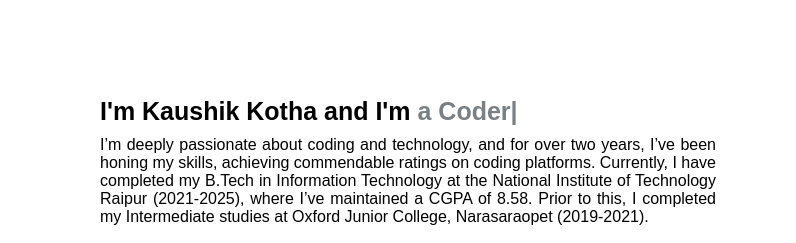
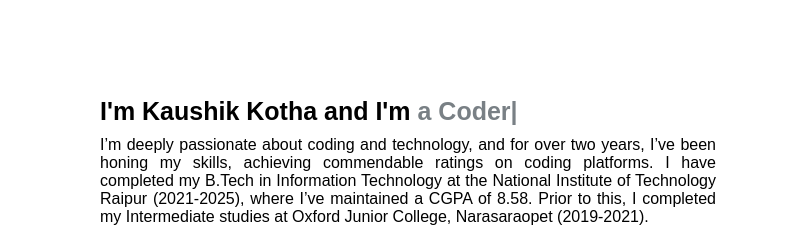
Before and after one commit to Kaushik515/portfolio, a website: page index.html in a window 1280 px wide. Shown: the part 980-1223 px from the top of the page, 484-1280 px from the left. Drawn offline with nearby package versions, Linux system fonts and the light colour scheme.

Commit message:
Update index.html

```diff
--- a/index.html
+++ b/index.html
@@ -68,7 +68,7 @@
                     <p >I’m deeply passionate about coding and technology,
                         and for over two years, I’ve been honing my skills,
                         achieving commendable ratings on coding platforms.
-                        Currently, I have completed my B.Tech in Information Technology
+                        I have completed my B.Tech in Information Technology
                         at the National Institute of Technology Raipur (2021-2025),
                         where I’ve maintained a CGPA of 8.58. Prior to this,
                         I completed my Intermediate studies at Oxford Junior College, Narasaraopet (2019-2021).
```
